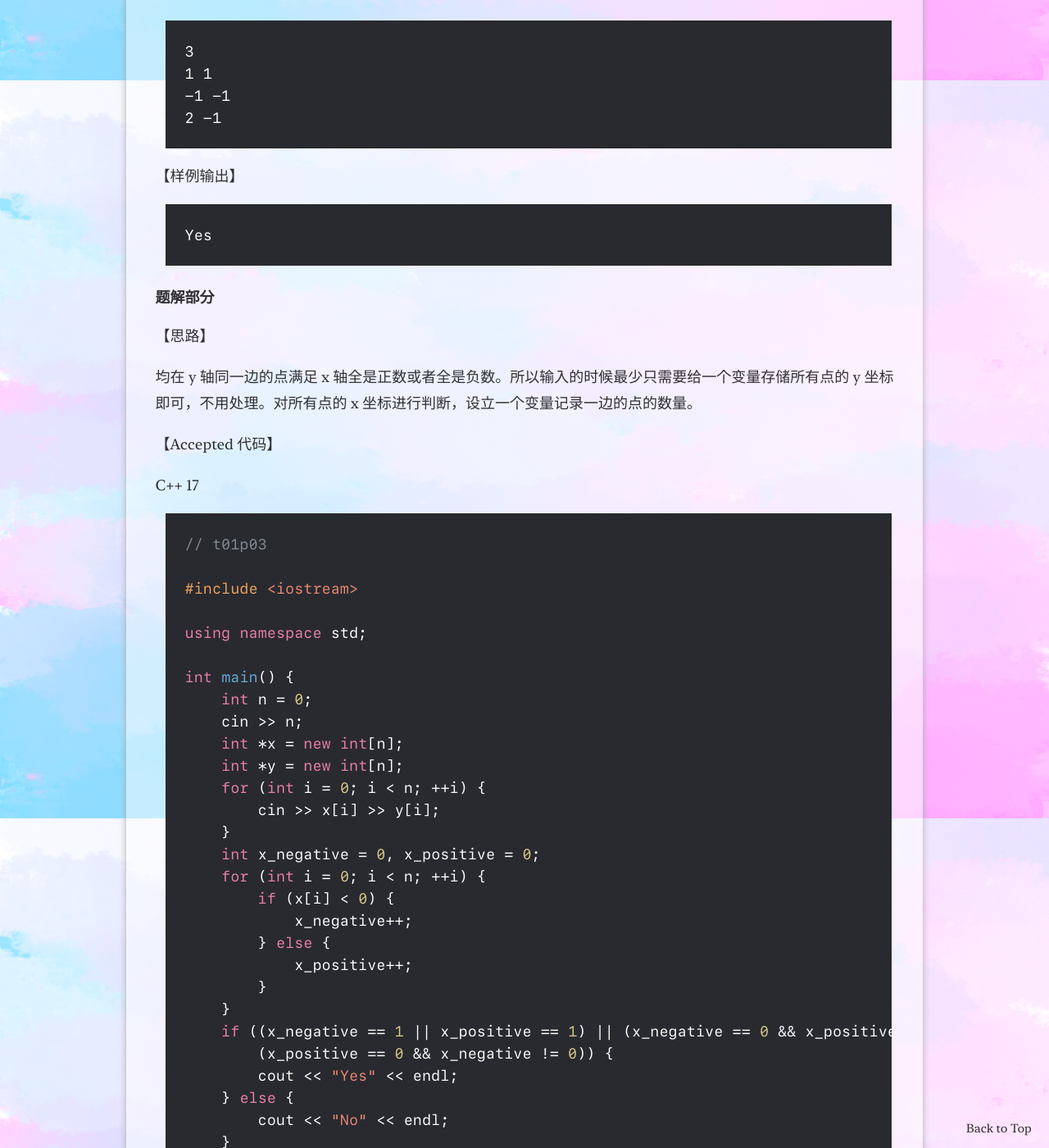
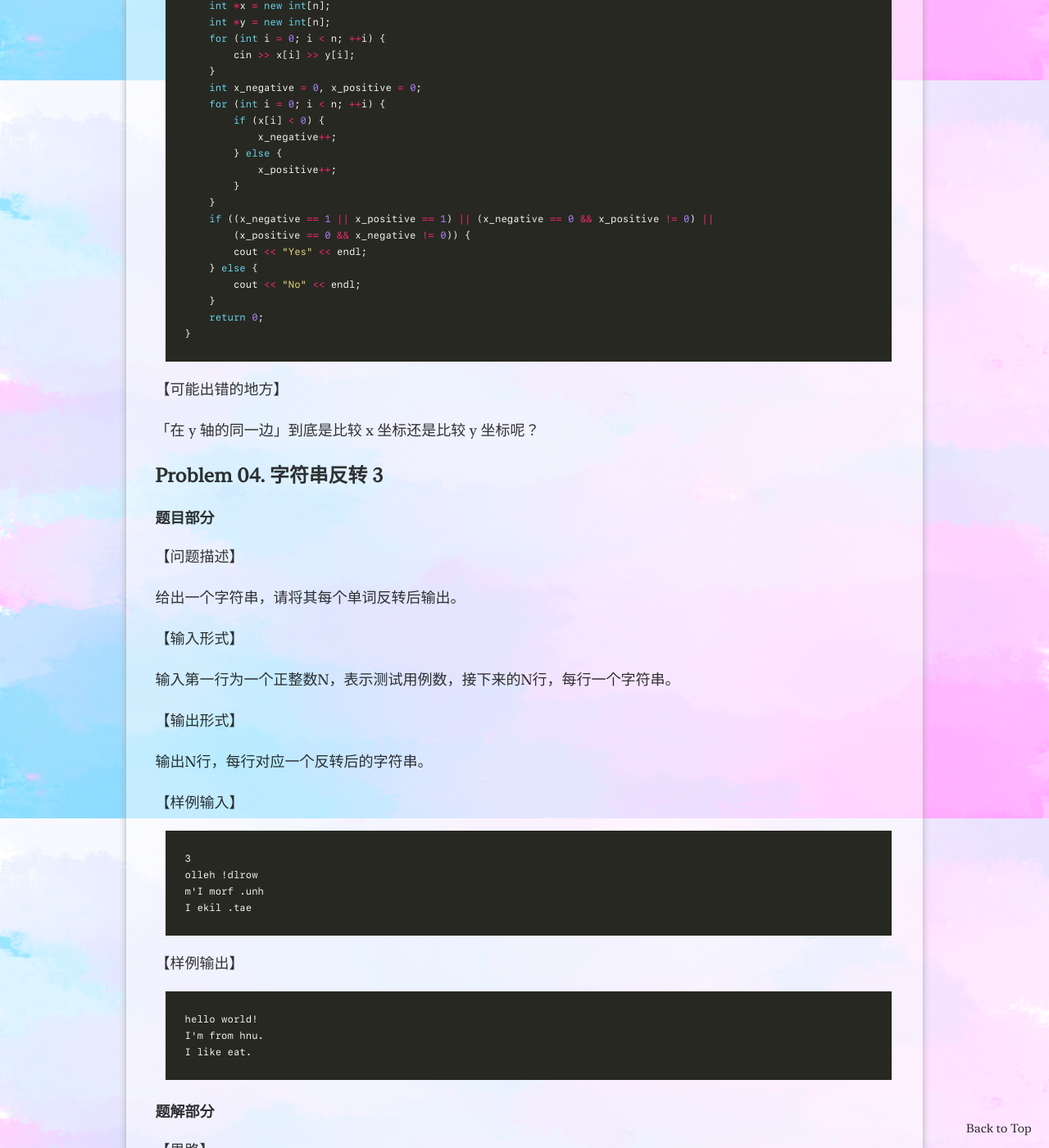
Before and after one commit to Chen-Rain/Chen-Rain.github.io, a Jekyll site: the page built from _posts/2022-06-22-HNU夏季学期程序设计题解.md, in a window 1280 px wide and 1400 px high, scrolled down 8902 px. Shown: the whole window at 82% size. Built offline with Jekyll 4.4.1, drawn with Linux system fonts in a browser that asks for light colours; some web fonts are replaced; formulas are drawn with MathJax 3; comment, search, counter and statistics services are not loaded.

Commit message:
adjust highlighting

```diff
--- a/_sass/simple-texture/blog/_content.scss
+++ b/_sass/simple-texture/blog/_content.scss
@@ -131,8 +131,8 @@
     pre,
     samp {
         font-family: $fonts-code;
-        font-size: 1em;
-        line-height: 1.5em;
+        font-size: 12px;
+        line-height: 20px;
     }
 
     table,
--- a/_sass/simple-texture/common/_highlight.scss
+++ b/_sass/simple-texture/common/_highlight.scss
@@ -1,67 +1,69 @@
-.highlight .hll { background-color: rgb(41, 42, 47) }
-.highlight  { background: rgb(41, 42, 47); color: rgb(255, 255, 255) }
-.highlight .c { color: rgb(129, 140, 151) } /* Comment */
-.highlight .k { color: rgb(238, 129, 176) } /* Keyword */
-.highlight .l { color: rgb(255, 255, 255) } /* Literal */
-.highlight .n { color: rgb(255, 255, 255) } /* Name */
-.highlight .o { color: rgb(255, 255, 255) } /* Operator */
-.highlight .p { color: rgb(255, 255, 255) } /* Punctuation */
-.highlight .ch { color: rgb(129, 140, 151) } /* Comment.Hashbang */
-.highlight .cm { color: rgb(129, 140, 151) } /* Comment.Multiline */
-.highlight .cp { color: rgb(242, 165, 95) } /* Comment.Preproc */
-.highlight .cpf { color: rgb(239, 136, 118) } /* Comment.PreprocFile */
-.highlight .c1 { color: rgb(129, 140, 151) } /* Comment.Single */
-.highlight .cs { color: rgb(165, 176, 189) } /* Comment.Special */
-.highlight .gd { color: rgb(170, 131, 229) } /* Generic.Deleted */
-.highlight .gi { color: rgb(170, 131, 229) } /* Generic.Inserted */
-.highlight .gu { color: rgb(170, 131, 229) } /* Generic.Subheading */
-.highlight .kc { color: rgb(238, 129, 176) } /* Keyword.Constant */
-.highlight .kd { color: rgb(238, 129, 176) } /* Keyword.Declaration */
-.highlight .kn { color: rgb(238, 129, 176) } /* Keyword.Namespace */
-.highlight .kp { color: rgb(238, 129, 176) } /* Keyword.Pseudo */
-.highlight .kr { color: rgb(238, 129, 176) } /* Keyword.Reserved */
-.highlight .kt { color: rgb(238, 129, 176) } /* Keyword.Type */
-.highlight .ld { color: rgb(255, 255, 255) } /* Literal.Date */
-.highlight .m { color: rgb(255, 255, 255) } /* Literal.Number */
-.highlight .s { color: rgb(239, 136, 118) } /* Literal.String */
-.highlight .na { color: rgb(196, 153, 111) } /* Name.Attribute */
-.highlight .nb { color: rgb(171, 131, 229) } /* Name.Builtin */
-.highlight .nc { color: rgb(187, 240, 228) } /* Name.Class */
-.highlight .no { color: rgb(137, 192, 180) } /* Name.Constant */
-.highlight .nd { color: rgb(238, 129, 176) } /* Name.Decorator */
-.highlight .ni { color: rgb(255, 255, 255) } /* Name.Entity */
-.highlight .ne { color: rgb(213, 187, 250) } /* Name.Exception */
-.highlight .nf { color: rgb(105, 174, 220) } /* Name.Function */
-.highlight .nl { color: rgb(238, 129, 176) } /* Name.Label */
-.highlight .nn { color: rgb(137, 220, 251) } /* Name.Namespace */
-.highlight .nx { color: rgb(255, 255, 255) } /* Name.Other */
-.highlight .py { color: rgb(196, 153, 111) } /* Name.Property */
-.highlight .nt { color: rgb(238, 129, 176) } /* Name.Tag */
-.highlight .nv { color: rgb(255, 255, 255) } /* Name.Variable */
-.highlight .ow { color: rgb(238, 129, 176) } /* Operator.Word */
-.highlight .w { color: rgb(255, 255, 255) } /* Text.Whitespace */
-.highlight .mb { color: rgb(215, 202, 134) } /* Literal.Number.Bin */
-.highlight .mf { color: rgb(215, 202, 134) } /* Literal.Number.Float */
-.highlight .mh { color: rgb(215, 202, 134) } /* Literal.Number.Hex */
-.highlight .mi { color: rgb(215, 202, 134) } /* Literal.Number.Integer */
-.highlight .mo { color: rgb(215, 202, 134) } /* Literal.Number.Oct */
-.highlight .sa { color: rgb(239, 136, 118) } /* Literal.String.Affix */
-.highlight .sb { color: rgb(239, 136, 118) } /* Literal.String.Backtick */
-.highlight .sc { color: rgb(239, 136, 118) } /* Literal.String.Char */
-.highlight .dl { color: rgb(239, 136, 118) } /* Literal.String.Delimiter */
-.highlight .sd { color: rgb(239, 136, 118) } /* Literal.String.Doc */
-.highlight .s2 { color: rgb(239, 136, 118) } /* Literal.String.Double */
-.highlight .se { color: rgb(239, 136, 118) } /* Literal.String.Escape */
-.highlight .sh { color: rgb(239, 136, 118) } /* Literal.String.Heredoc */
-.highlight .si { color: rgb(239, 136, 118) } /* Literal.String.Interpol */
-.highlight .sx { color: rgb(239, 136, 118) } /* Literal.String.Other */
-.highlight .sr { color: rgb(239, 136, 118) } /* Literal.String.Regex */
-.highlight .s1 { color: rgb(239, 136, 118) } /* Literal.String.Single */
-.highlight .ss { color: rgb(239, 136, 118) } /* Literal.String.Symbol */
-.highlight .bp { color: rgb(170, 131, 229) } /* Name.Builtin.Pseudo */
-.highlight .fm { color: rgb(137, 192, 180) } /* Name.Function.Magic */
-.highlight .vc { color: rgb(188, 240, 228) } /* Name.Variable.Class */
-.highlight .vg { color: rgb(137, 192, 180) } /* Name.Variable.Global */
-.highlight .vi { color: rgb(137, 192, 180) } /* Name.Variable.Instance */
-.highlight .vm { color: rgb(213, 187, 250) } /* Name.Variable.Magic */
-.highlight .il { color: rgb(215, 202, 134) } /* Literal.Number.Integer.Long */
+.highlight .hll { background-color: #49483e }
+ .highlight  { background: #272822; color: #f8f8f2 }
+ .highlight .c { color: #75715e } /* Comment */
+ .highlight .k { color: #66d9ef } /* Keyword */
+ .highlight .l { color: #ae81ff } /* Literal */
+ .highlight .n { color: #f8f8f2 } /* Name */
+ .highlight .o { color: #f92672 } /* Operator */
+ .highlight .p { color: #f8f8f2 } /* Punctuation */
+ .highlight .ch { color: #75715e } /* Comment.Hashbang */
+ .highlight .cm { color: #75715e } /* Comment.Multiline */
+ .highlight .cp { color: #75715e } /* Comment.Preproc */
+ .highlight .cpf { color: #75715e } /* Comment.PreprocFile */
+ .highlight .c1 { color: #75715e } /* Comment.Single */
+ .highlight .cs { color: #75715e } /* Comment.Special */
+ .highlight .gd { color: #f92672 } /* Generic.Deleted */
+ .highlight .ge { font-style: italic } /* Generic.Emph */
+ .highlight .gi { color: #a6e22e } /* Generic.Inserted */
+ .highlight .gs { font-weight: bold } /* Generic.Strong */
+ .highlight .gu { color: #75715e } /* Generic.Subheading */
+ .highlight .kc { color: #66d9ef } /* Keyword.Constant */
+ .highlight .kd { color: #66d9ef } /* Keyword.Declaration */
+ .highlight .kn { color: #f92672 } /* Keyword.Namespace */
+ .highlight .kp { color: #66d9ef } /* Keyword.Pseudo */
+ .highlight .kr { color: #66d9ef } /* Keyword.Reserved */
+ .highlight .kt { color: #66d9ef } /* Keyword.Type */
+ .highlight .ld { color: #e6db74 } /* Literal.Date */
+ .highlight .m { color: #ae81ff } /* Literal.Number */
+ .highlight .s { color: #e6db74 } /* Literal.String */
+ .highlight .na { color: #a6e22e } /* Name.Attribute */
+ .highlight .nb { color: #f8f8f2 } /* Name.Builtin */
+ .highlight .nc { color: #a6e22e } /* Name.Class */
+ .highlight .no { color: #66d9ef } /* Name.Constant */
+ .highlight .nd { color: #a6e22e } /* Name.Decorator */
+ .highlight .ni { color: #f8f8f2 } /* Name.Entity */
+ .highlight .ne { color: #a6e22e } /* Name.Exception */
+ .highlight .nf { color: #a6e22e } /* Name.Function */
+ .highlight .nl { color: #f8f8f2 } /* Name.Label */
+ .highlight .nn { color: #f8f8f2 } /* Name.Namespace */
+ .highlight .nx { color: #a6e22e } /* Name.Other */
+ .highlight .py { color: #f8f8f2 } /* Name.Property */
+ .highlight .nt { color: #f92672 } /* Name.Tag */
+ .highlight .nv { color: #f8f8f2 } /* Name.Variable */
+ .highlight .ow { color: #f92672 } /* Operator.Word */
+ .highlight .w { color: #f8f8f2 } /* Text.Whitespace */
+ .highlight .mb { color: #ae81ff } /* Literal.Number.Bin */
+ .highlight .mf { color: #ae81ff } /* Literal.Number.Float */
+ .highlight .mh { color: #ae81ff } /* Literal.Number.Hex */
+ .highlight .mi { color: #ae81ff } /* Literal.Number.Integer */
+ .highlight .mo { color: #ae81ff } /* Literal.Number.Oct */
+ .highlight .sa { color: #e6db74 } /* Literal.String.Affix */
+ .highlight .sb { color: #e6db74 } /* Literal.String.Backtick */
+ .highlight .sc { color: #e6db74 } /* Literal.String.Char */
+ .highlight .dl { color: #e6db74 } /* Literal.String.Delimiter */
+ .highlight .sd { color: #e6db74 } /* Literal.String.Doc */
+ .highlight .s2 { color: #e6db74 } /* Literal.String.Double */
+ .highlight .se { color: #ae81ff } /* Literal.String.Escape */
+ .highlight .sh { color: #e6db74 } /* Literal.String.Heredoc */
+ .highlight .si { color: #e6db74 } /* Literal.String.Interpol */
+ .highlight .sx { color: #e6db74 } /* Literal.String.Other */
+ .highlight .sr { color: #e6db74 } /* Literal.String.Regex */
+ .highlight .s1 { color: #e6db74 } /* Literal.String.Single */
+ .highlight .ss { color: #e6db74 } /* Literal.String.Symbol */
+ .highlight .bp { color: #f8f8f2 } /* Name.Builtin.Pseudo */
+ .highlight .fm { color: #a6e22e } /* Name.Function.Magic */
+ .highlight .vc { color: #f8f8f2 } /* Name.Variable.Class */
+ .highlight .vg { color: #f8f8f2 } /* Name.Variable.Global */
+ .highlight .vi { color: #f8f8f2 } /* Name.Variable.Instance */
+ .highlight .vm { color: #f8f8f2 } /* Name.Variable.Magic */
+ .highlight .il { color: #ae81ff } /* Literal.Number.Integer.Long */
```
